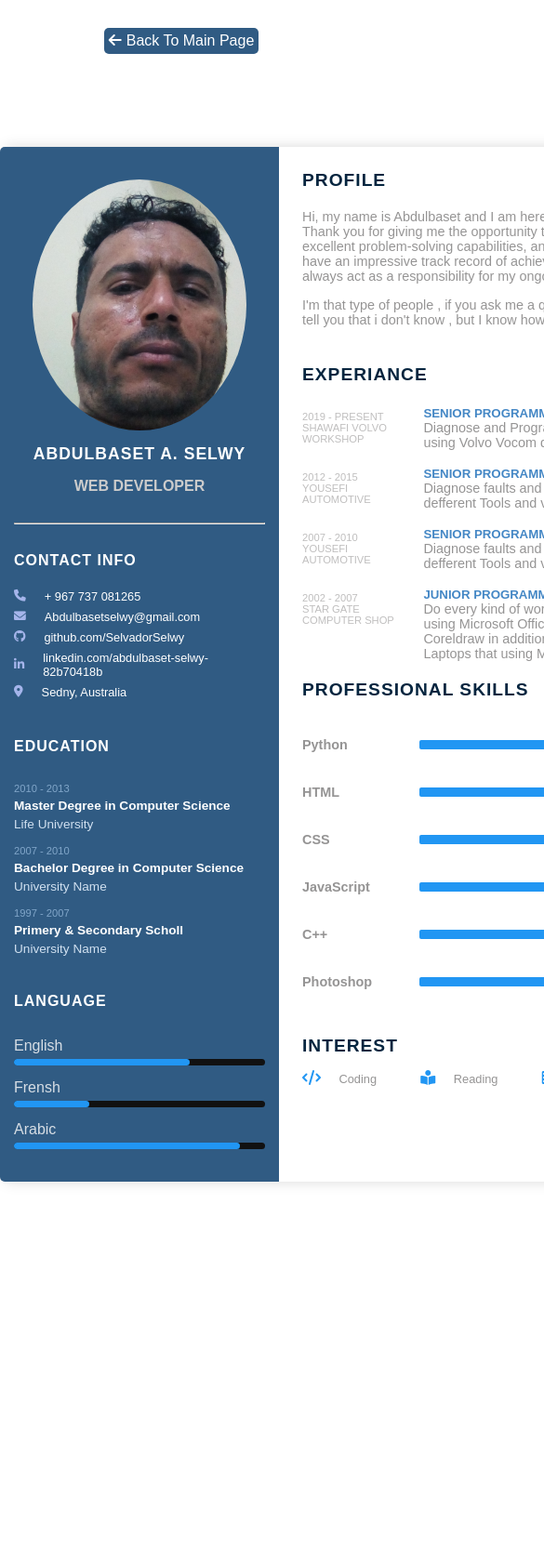
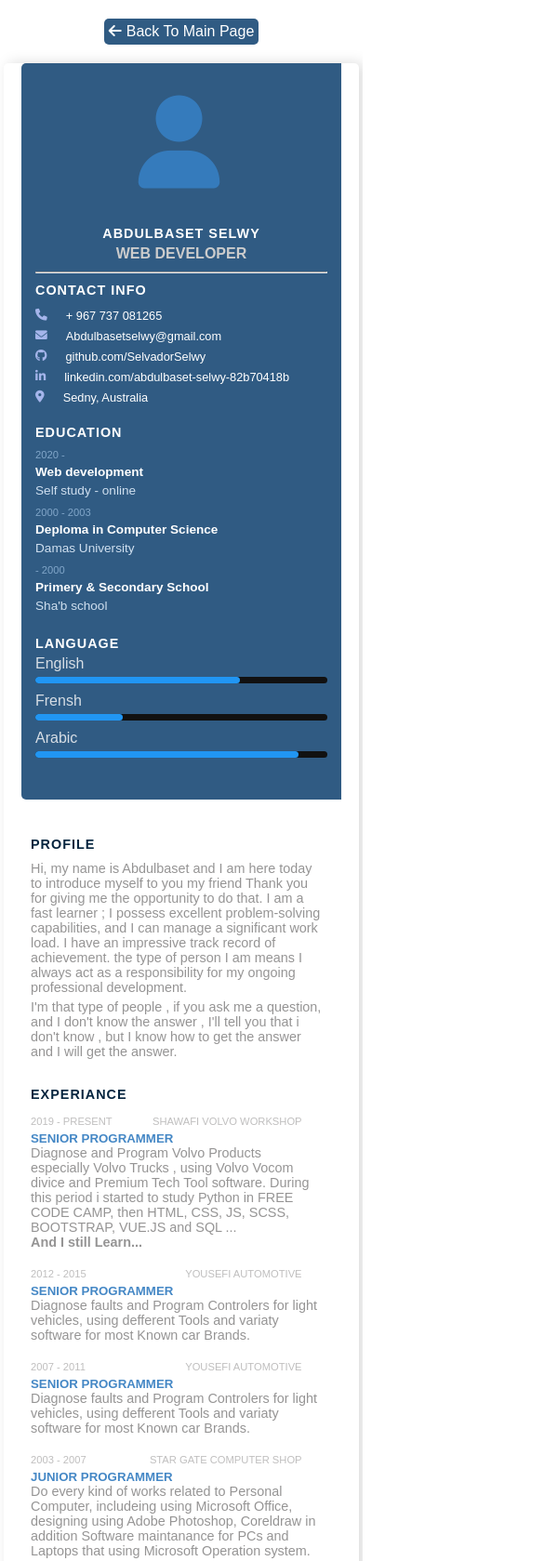
Before and after one commit to SelvadorSelwy/Portfolio-Website, a plain HTML site: page cvindex.html in a window 390 px wide. Shown: the top 1679 px of the page at 93% size, 585 px wide, since content can reach past the window. Before the commit the page ends 1371 px from the top, so only its background shows below. Drawn offline with Linux system fonts and the light colour scheme.

Commit message:
Make it Responsive, correct some mistakes and infos.

```diff
--- a/css/cvstyle.css
+++ b/css/cvstyle.css
@@ -13,8 +13,7 @@ body {
 }
 
 .btn {
-    /* display: inline-block; */
-    margin: 30px 0 0;
+    margin: 100px auto 0;
     padding: 5px;
     border-radius: 5px;
     text-decoration: none;
@@ -28,28 +27,22 @@ i {
 
 .container {
     width: 900px;
-    margin: 100px auto;
+    margin: 20px auto;
     border-radius: 5px;
-    /* border: 1px solid #000; */
     background-color: #fff;
     box-shadow: 5px 0 15px rgba(0, 0, 0, 0.15);
     display: flex;
-
 }
 
 .container .side {
-    /* position:fixed; */
-    width: 300px;
+    width: 40%;
     padding: 15px;
     background-color: #305b83;
     border-top-left-radius: 5px;
     border-bottom-left-radius: 5px;
     display: flex;
-    justify-content: center;
-    align-items: center;
+    justify-content: space-around;
     flex-direction: column;
-    row-gap: 20px;
-    overflow: hidden;
 }
 
 .container .side .name {
@@ -61,28 +54,34 @@ i {
 }
 
 .container .side .name .img-box {
-    /* width: 100%; */
-    height: 285px;
-    margin: 20px;
-    margin-bottom: 0;
+    width: 100%;
+    margin: 20px 10px 0;
+    margin-bottom: 20px;
+    text-align: center;
 }
 
-.container .side .name .img-box img {
-    width: 230px;
+.container .side .name .img-box i{
+    font-size: 100PX;
+    color: #367ec1ed;
+    width: 90%;
+    margin-bottom: 20px;
+}
+
+/* .container .side .name .img-box img {
+    width: 90%;
     max-height: 270px;
     border-radius: 50%;
     object-fit: cover;
-}
+} */
 
 .name h2 {
-    text-transform: uppercase;
-    font-size: 1.1em;
-    color: #fff;
+    text-align: center;
 }
 
 h4 {
     text-transform: uppercase;
     color: #ccc;
+    text-align: center;
 }
 
 hr {
@@ -104,7 +103,7 @@ h2 {
     font-size: 1em;
     font-weight: 800;
     text-transform: uppercase;
-    margin-bottom: 15px;
+    margin-bottom: 5px;
     letter-spacing: 1px;
 }
 
@@ -120,8 +119,6 @@ h2 {
 .container .side .contact ul li i {
     color: #a5b5eb;
     font-size: 0.8em;
-    /* margin-right: 10px; */
-    /* font-weight:100; */
     padding: 0;
 }
 
@@ -137,24 +134,17 @@ h2 {
     flex-direction: column;
     justify-content: center;
     align-items: flex-start;
-    row-gap: 15px;
+    row-gap: 5px;
     margin-bottom: 20px;
 }
 
-/* .education h2{
-    color:#fff;
-    font-size:1em;
-    font-weight: 800;
-    text-transform:uppercase;
-    margin-bottom: 15px;
-    letter-spacing: 1px;
-} */
 .education .edu-container {
     display: flex;
     flex-direction: column;
     justify-content: center;
     align-items: flex-start;
-    row-gap: 5px
+    row-gap: 5px;
+    margin-bottom: 5px;
 }
 
 .education .edu-container .year {
@@ -181,31 +171,23 @@ h2 {
     flex-direction: column;
     justify-content: center;
     align-items: flex-start;
-    row-gap: 15px;
     margin-bottom: 20px;
 }
 
-/* .language h2{
-    color:#fff;
-    font-size:1em;
-    font-weight: 700;
-    text-transform:uppercase;
-    margin-bottom: 15px;
-    letter-spacing: 1px;
-} */
 .language .lang-bar {
     width: 100%;
     display: flex;
     justify-content: center;
     align-items: flex-start;
     flex-direction: column;
-    row-gap: 5px;
+    margin-bottom: 10px;
 }
 
 .language .lang-bar .title {
     color: #d7dee5;
     font-family: sans-serif;
     font-weight: 100;
+    margin-bottom: 5px;
 }
 
 .language .lang-bar .bar {
@@ -237,7 +219,7 @@ h2 {
 
 
 .container .main {
-    width: 600px;
+    width: 60%;
     padding: 25px;
     display: flex;
     justify-content: flex-start;
@@ -253,17 +235,12 @@ h2 {
     justify-content: center;
     align-items: flex-start;
     flex-direction: column;
-    row-gap: 15px;
-    margin-bottom: 20px;
+    row-gap: 5px;
+    margin-bottom: 5px;
 }
 
 .main h2 {
     color: rgb(5, 37, 63);
-    font-size: 1.2em;
-    /* font-size:1.1em;
-    font-weight: 800;
-    text-transform:uppercase;
-    letter-spacing: 1px; */
     margin-bottom: 5px;
 }
 
@@ -280,7 +257,7 @@ h2 {
     justify-content: center;
     align-items: flex-start;
     flex-direction: column;
-    row-gap: 18px;
+    row-gap: 5px;
 }
 
 .experiance .table {
@@ -289,6 +266,7 @@ h2 {
     justify-content: space-between;
     align-items: flex-start;
     column-gap: 15px;
+    margin-bottom: 10px;
 }
 
 .experiance .table .period {
@@ -298,7 +276,6 @@ h2 {
     align-items: flex-start;
     flex-direction: column;
     padding-top: 5px;
-    ;
     overflow: none;
 }
 
@@ -325,7 +302,7 @@ h2 {
     justify-content: center;
     align-items: flex-start;
     flex-direction: column;
-    row-gap: 35px;
+    row-gap: 5px;
 }
 
 .proffissional .skill-bar {
@@ -333,15 +310,13 @@ h2 {
     display: flex;
     justify-content: space-between;
     align-items: center;
-    /* flex-direction: column; */
-    row-gap: 5px;
     column-gap: 20px;
+    margin-bottom: 10px;
 }
 
 .proffissional .skill-bar .skill-title {
     width: 20%;
     color: #2220207a;
-    /* font-family: 'Popins'; */
     font-size: 0.9em;
     font-weight: Bold;
 
@@ -351,7 +326,6 @@ h2 {
     width: 80%;
     height: 10px;
     background-color: #d7dee5;
-    ;
     border-radius: 4px;
     position: relative
 }
@@ -387,25 +361,50 @@ h2 {
     width: 70%;
 }
 
+.proffissional .also{
+    width: 100%;
+    display: flex;
+    justify-content: space-between;
+    align-items: center;
+    margin-top: 10px;
+}
+
+.proffissional .also li{
+    display: flex;
+    align-items: center;
+}
+
+.proffissional .also li i {
+    color: #2196f3;
+}
+
+.proffissional .also li label{
+    color: #2220207a;
+    font-size: 0.8em;
+    font-weight: Bold;
+}
+
 .interest {
     width: 100%;
     display: flex;
     justify-content: center;
     align-items: flex-start;
     flex-direction: column;
-    margin-top: 30px;
-    row-gap: 10px;
 }
 
 .interest .habit {
     width: 100%;
     display: flex;
     justify-content: space-between;
-    align-items: center;
+    align-items: baseline;
 }
 
 .interest .habit li {
     list-style: none;
+    display: flex;
+    flex-wrap: wrap;
+    justify-content: center;
+    align-items: center;
 }
 
 .interest .habit li i {
@@ -415,7 +414,8 @@ h2 {
 .interest .habit li label {
     color: #2220207a;
     font-size: 0.8em;
-    margin-left: 10px;
+    text-align: center;
+    text-wrap: wrap;
 }
 
 /* ------------------- custom scrollbar --------------------- */
@@ -425,7 +425,6 @@ h2 {
 }
 
 ::-webkit-scrollbar-track {
-    /* background-color: #3b7bc4; */
     background-color: transparent;
 }
 
@@ -434,3 +433,65 @@ h2 {
     background: linear-gradient(#004489c4, #9aa1af, #003a78a3);
     border-radius: 10px;
 }
+
+
+@media (max-width:900px) {
+    .container{
+        width: 80%;
+    }
+    .container .main{
+        padding: 17px;
+    }
+    h2{
+        font-size: 1em;
+    }
+    .interest .habit li {
+        width: 25%;
+        flex-direction: column;
+    }
+}
+ @media (max-width:650px) {
+    .btn{
+        margin-top: 20px;
+    }
+    .container{
+        width:98%;
+    }
+    .container .main{
+        padding: 10px;
+    }
+    .main .profile{
+        row-gap: 5px;
+        margin-bottom: 10px;
+    }
+    h2{
+        font-size: 0.9em;
+        font-weight: 700;
+    }
+    .experiance .table {
+        flex-direction: column;
+    }
+    .experiance .table .period{
+        flex-direction: row;
+        justify-content: space-between;
+        width: 90%;
+        margin-bottom: 5px;
+    }
+    .experiance .table .detials p {
+        max-width: 100%;
+    }
+}
+
+@media (max-width:470px) {
+    .container{
+      flex-direction: column;
+      align-items: center;
+    }
+    .container .side{
+        width: 90%;
+        margin-bottom: 30px;
+    }
+    .container .main{
+        width: 90%;
+    }
+}
--- a/css/style.css
+++ b/css/style.css
@@ -77,7 +77,7 @@ ul li{
 
 }
 ul li a{
-    font-size: 30px;
+    font-size: 2em;
     color: transparent;
     text-decoration: none;
     text-transform: uppercase;
@@ -95,13 +95,12 @@ ul li a::before{
     transition: 1s;
     border-right:8px solid var(--color2);
     -webkit-text-stroke: 1px var(--color2);
-    /* filter: drop-shadow(0 0 20px var(--color2)) drop-shadow(0 0 40px var(--color2)); */
+    filter: drop-shadow(0 0 20px var(--color2)) drop-shadow(0 0 40px var(--color2));
 }
 ul li a:hover::before{
     width: 100%;
     filter: drop-shadow(0 0 15px var(--color2));
 }
-
 .main{
     position: absolute;
     left: 300px;
@@ -148,6 +147,14 @@ ul li a:hover::before{
     cursor:pointer;
     color: var(--black);
 }
+.description{
+    text-align: center;
+}
+p{
+    font-size: 1em;
+    text-align: justify;
+    color: #777;
+}
 .section{
     position:relative;
     min-height: 100vh ;
@@ -157,7 +164,7 @@ ul li a:hover::before{
     display: flex;
     justify-content: center;
     align-items: center;
-    padding: 0 20px;
+    padding: 30px 20px;
     min-height: 100vh ;
 }
 .banner .content{
@@ -172,7 +179,7 @@ ul li a:hover::before{
     height: 300px;
     overflow:hidden;
     border-radius: 50%;
-    margin-bottom: 20px;
+    margin: 20px auto;
 }
 .banner .imgBx img{
     position: absolute;
@@ -188,9 +195,6 @@ h3{
     color: var(--black);
     text-transform: uppercase;
 }
-p{
-    color: #777;
-}
 .btn{
     position: relative;
     display: inline-block;
@@ -203,10 +207,9 @@ p{
     margin-top:10px;
 }
 .socialMedia{
-    position: absolute;
     bottom:20px;
     display:flex;
-    margin-top:60px;
+    margin-top:20px;
 }
 .socialMedia li{
     list-style: none;
@@ -237,7 +240,6 @@ p{
     padding-top: 60px;
     background: var(--white);
     color: var(--black);
-    display: inline-block;
 }
 .title{
     width: 100%;
@@ -247,7 +249,7 @@ p{
     position: relative;
     text-transform: uppercase;
     font-size: 1.2em;
-   margin-bottom:20px;
+    margin-bottom:20px;
 }
 .title h2::before{
     content: "";
@@ -262,10 +264,11 @@ p{
 .about .content{
     display: flex;
     justify-content: space-between ;
-    margin-top:60px;
+    margin-top:20px;
 }
 .about .content .textBx{
     width:45%;
+    margin-bottom: 10px;
 }
 .about .content .imgBx{
     max-width: 45%;
@@ -275,7 +278,6 @@ p{
     max-width: 100%;
     border-radius: 10px;
 }
-
 .services .content{
     display: grid;
     grid-template-columns: repeat(3, 1fr);
@@ -301,10 +303,6 @@ color: var(--black);
 margin-top: 20px;
 margin-bottom:10px;
 text-transform: uppercase;
-}
-.services .content .serviceBx p{
-    text-align: justify;
-    font-size: 0.7em;
 }
 .projects .content{
     display:grid;
@@ -376,7 +374,7 @@ text-transform: uppercase;
     font-size: 0.7em;;
     text-decoration: none;
     letter-spacing:1px;
-    margin-top:10px;
+    margin:10px auto 40px;
 }
 .tstimonials .content{
     display:grid;
@@ -385,26 +383,24 @@ text-transform: uppercase;
     margin: 40px 0;
 }
 .tstimonials .content .testimonialsBx{
+    display: flex;
+    flex-direction: column;
+    justify-content: space-between;
     background: var(--white2);
     border: 1px solid rgba(0, 0, 0, 0.05);
     box-shadow: 0 5px 15px rgba(0, 0, 0, 0.05);
     padding:  20px;
 }
 .tstimonials .content .testimonialsBx .imgBx{
-    position: relative;
     width: 80px;
     height: 80px;
-    margin-bottom: 10px;
+    margin: 10px auto;
 }
 .tstimonials .content .testimonialsBx .imgBx img{
     width:100%;
     height: 100%;
     object-fit: cover;
     border-radius: 5px;
-}
-.tstimonials .content .testimonialsBx p{
-    font-style: italic;
-    font-size: 0.8em;
 }
 .tstimonials .content .testimonialsBx h4{
     text-align: right;
@@ -429,30 +425,28 @@ text-transform: uppercase;
     justify-content: flex-start;
     align-items: center;
     flex-direction: column;
-    font-size: 10px;
 }
-.contact .contactForm{
+.contact .contact-form{
     position: relative;
     width: 100%;
-    max-width: 700px;
     margin-top: 20px;
 }
-.contact .contactForm .row{
+.contact .contact-form .row{
     width: 100%;
     display: grid;
     grid-template-columns: repeat(2, 1fr);
-    grid-gap: 40px;
+    grid-gap: 20px;
     margin-top: 20px;
 }
-.contact .contactForm .row2{
+.contact .contact-form .row2{
     width: 100%;
     display: flex;
     justify-content: center;
     align-items: center;
     margin-top: 20px;
 }
-.contact .contactForm .row input,
-.contact .contactForm .row2 textarea{
+.contact .contact-form .row input,
+.contact .contact-form .row2 textarea{
     width: 100%;
     padding: 10px;
     border: none;
@@ -461,16 +455,15 @@ text-transform: uppercase;
     background: var(--white2);
     border: 1px solid rgba(0, 0, 0, 0.1);
 }
-.contact .contactForm .row2 textarea{
+.contact .contact-form .row2 textarea{
     resize: none;
     height: 200px;
 }
-.contact .contactForm .row2 input[type="submit"]{
+.contact .contact-form .row2 input[type="submit"]{
 background: var(--black2);
 color:#fff;
 padding: 10px 30px;
 display:inline-block;
-/* font-weight:500px; */
 letter-spacing: 1px;
 cursor: pointer;
 font-size: 16px;
@@ -478,9 +471,11 @@ text-transform: uppercase;
 max-width: 150px;
 border:none;
 }
+hr{
+    margin:40px auto 10px;
+}
 .copyright{
-    position: relative;
-    bottom: 0;
+    margin: 0 auto ;
     padding: 10px 40px;
     text-align:center;
 }
@@ -505,15 +500,13 @@ border:none;
 @media (max-width: 992px){
     .navigation{
         width:150px;
-
-        /* left: -100%; */
     }
 
     .navigation ul{
         padding: 20px 10px;
     }
     .navigation ul li a{
-        font-size: 20px;
+        font-size: 1.5em;
     }
     .navigation ul li a::before{
         border-right: 3px solid var(--color2);
@@ -527,9 +520,6 @@ border:none;
         width: calc(100% - 150px);
         padding: 0 20px;
     }
-    .adjust{
-        padding: 0 10px;
-    }
     .services .content{
         grid-template-columns: repeat(2, 1fr);
     }
@@ -537,14 +527,63 @@ border:none;
         grid-template-columns: repeat(2, 1fr);
     }
 }
-@media (max-width: 450px){
+
+@media (max-width: 550px){
+    .banner .content .imgBx{
+
+        width: 200px;
+        height: 300px;
+        overflow:hidden;
+        border-radius: 50%;
+        margin: 20px auto;
+    }
+    h3{
+        font-size: 1em;
+    }
+    .banner .content p {
+        font-size: .7em;
+    }
+    .about .content{
+        flex-direction: column;
+        align-items: center;
+        margin-top:60px;
+    }
+    .about .content .textBx{
+        width:90%;
+    }
+    .about .content .imgBx{
+        max-width: 90%;
+    }
+    .services .content{
+        grid-template-columns: repeat(1, 1fr);
+    }
+    p{
+        font-size: .9em;
+    }
+    .projects .content{
+        grid-template-columns: repeat(1, 1fr);
+    }
+    .tstimonials .content{
+        grid-template-columns: repeat(1, 1fr);
+    }
+    .tstimonials .content .testimonialsBx h4{
+        font-size: 0.8em;
+    }
+    .contact .contact-form .row{
+        grid-template-columns: repeat(1, 1fr);
+        grid-gap: 10px;
+        margin-bottom: 10px;
+    }
+    }
+
+@media (max-width: 400px){
     .banner .content p{
         max-width: 90%;
         padding: 5px 10px;
     }
     .navigation{
         position:fixed; right: -25px; top: 45px; width: 150px; height: 175px;
-        background: var(--white2)
+        background: var(--black)
         ; display: flex; justify-content: center; align-items: center; overflow: scroll; transition: width 0.5s; z-index: 2000;
     }
     .navigation ul{
@@ -554,6 +593,7 @@ border:none;
         margin: 5px 0;
     }
     .navigation ul li a{
+        font-size: 1em;
         letter-spacing: 0px;
         margin: 2px 0;
     }
@@ -567,10 +607,8 @@ border:none;
         padding: 0 10px;
     }
     .adjust{
-        padding: 0 10px;
-    }
-    #about{
-        padding: 0 10px;
+        padding: 40px 10px 0;
+        margin-bottom: 50px;
     }
     .services .content{
         grid-template-columns: repeat(1, 1fr);
@@ -581,7 +619,7 @@ border:none;
     .tstimonials .content{
         grid-gap:5px;
     }
-    .contact .contactForm .row{
+    .contact .contact-form .row{
         grid-gap: 10px;
     }
 }
--- a/cvindex.html
+++ b/cvindex.html
@@ -19,12 +19,13 @@
         <div class="side">
             <div class="name">
                 <div class="img-box">
-                    <img src="images/user2.jpg" alt="">
+                    <!-- <img src="images/user2.jpg" alt=""> -->
+                    <i class="fa-solid fa-user" id="phone"></i>
                 </div>
-                <h2>Abdulbaset A. Selwy</h2>
+                <h2>Abdulbaset Selwy</h2>
                 <h4>Web Developer</h4>
+                <hr>
             </div>
-            <hr>
             <div class="contact">
                 <h2>contact info</h2>
                 <ul>
@@ -42,19 +43,19 @@
             <div class="education">
                 <h2>education</h2>
                 <div class="edu-container">
-                    <span class="year">2010 - 2013</span>
-                    <span class="degree">Master Degree in Computer Science</span>
-                    <span class="unversity">Life University</span>
+                    <span class="year">2020 - </span>
+                    <span class="degree"> Web development</span>
+                    <span class="unversity">Self study - online</span>
                 </div>
                 <div class="edu-container">
-                    <span class="year">2007 - 2010</span>
-                    <span class="degree">Bachelor Degree in Computer Science</span>
-                    <span class="unversity">University Name</span>
+                    <span class="year">2000 - 2003</span>
+                    <span class="degree">Deploma in Computer Science</span>
+                    <span class="unversity">Damas University</span>
                 </div>
                 <div class="edu-container">
-                    <span class="year">1997 - 2007</span>
-                    <span class="degree">Primery & Secondary Scholl</span>
-                    <span class="unversity">University Name</span>
+                    <span class="year"> - 2000</span>
+                    <span class="degree">Primery & Secondary School</span>
+                    <span class="unversity">Sha'b school</span>
                 </div>
             </div>
             <div class="language">
@@ -97,7 +98,11 @@
                     <div class="detials">
                         <h5>Senior Programmer</h5>
                         <p>Diagnose and Program Volvo Products especially Volvo Trucks ,
-                            using Volvo Vocom divise and Premium Tech Tool software. </p>
+                            using Volvo Vocom divice and Premium Tech Tool software.
+                            During this period i started to study Python  in FREE CODE CAMP,
+                             then HTML, CSS, JS, SCSS, BOOTSTRAP, VUE.JS and SQL ... <br>
+                            <strong>And I still Learn...</strong>
+                        </p>
                     </div>
                 </div>
                 <div class="table">
@@ -114,7 +119,7 @@
                 </div>
                 <div class="table">
                     <div class="period">
-                        <span>2007 - 2010</span>
+                        <span>2007 - 2011</span>
                         <span>Yousefi Automotive </span>
                     </div>
 
@@ -126,7 +131,7 @@
                 </div>
                 <div class="table">
                     <div class="period">
-                        <span>2002 - 2007</span>
+                        <span>2003 - 2007</span>
                         <span>Star Gate Computer Shop</span>
                     </div>
 
@@ -166,17 +171,27 @@
                     <span class="skill-title">Photoshop</span>
                     <span class="bar ps"></span>
                 </div>
+                <ul class="also">
+                    <li><i class="fa-brands fa-vuejs" id="vue"></i> <label for="vue">Vue.js</label> </li>
+                    </li>
+                    <li><i class="fa-brands fa-sass" id="scss"></i> <label for="scss">SCSS</label> </li>
+                    </li>
+                    <li><i class="fa-brands fa-bootstrap" id="strap"></i> <label for="strap">BOOTSTRAP</label> </li>
+                    </li>
+                    <li><i class="fa-brands fa-sql" id="sql"></i> <label for="sql">SQL</label> </li>
+                    </li>
+                </ul>
             </div>
             <div class="interest">
                 <h2>Interest</h2>
                 <ul class="habit">
-                    <li><i class="fa-solid fa-code" id="readin"></i> <label for="phone">Coding</label> </li>
+                    <li><i class="fa-solid fa-code" id="code"></i> <label for="code">Coding</label> </li>
                     </li>
-                    <li><i class="fa-solid fa-book-open-reader" id="read"></i> <label for="phone">Reading</label> </li>
+                    <li><i class="fa-solid fa-book-open-reader" id="read"></i> <label for="read">Reading</label> </li>
                     </li>
-                    <li><i class="fa-solid fa-film" id="movei"></i> <label for="phone">Watching moveis</label> </li>
+                    <li><i class="fa-solid fa-film" id="movei"></i> <label for="movie">Watching moveis</label> </li>
                     </li>
-                    <li><i class="fa-solid fa-tree" id="phone"></i> <label for="phone">walk in nature</label> </li>
+                    <li><i class="fa-solid fa-tree" id="nature"></i> <label for="nature">Walk in nature</label> </li>
                     </li>
                 </ul>
             </div>
--- a/js/main.js
+++ b/js/main.js
@@ -5,17 +5,11 @@ const main = document.querySelector(".main");
 const topbar = document.querySelector(".topbar");
 const toggle = document.querySelector(".toggle");
 toggle.onclick = function () {
-  // toggle.setAttribute(this.classList, "active") = "active"
   toggle.classList.toggle("active");
   topbar.classList.toggle("active");
   main.classList.toggle("active");
   navigation.classList.toggle("active");
 };
-
-// if (innerWidth < 450){
-// let navMenu = document.querySelector(".navigation");
-// navMenu.style.cssText= "position:absolute; right: 0; top: 50px; width: 150px; height: 200px; border: 1px solid rgba(0, 0, 0, 0.05); background: var(--white2)\
-// ; display: flex; justify-content: center; align-items: center; overflow: hidden; transition: width 0.5s;z-index: 2000;"}
 
 addEventListener("click", function (e) {
   if (e.target.getAttribute("class") === "more-btn") {
```
Also changed, not shown: index.html (+12 -15 lines), images/about_sec.png (added), images/contact_sec.png (added), images/cv.png (added), images/home_sec.png (added), images/services_sec.png (added), images/testimonial_sec.png (added), images/works_sec.png (added), 1 other file.
